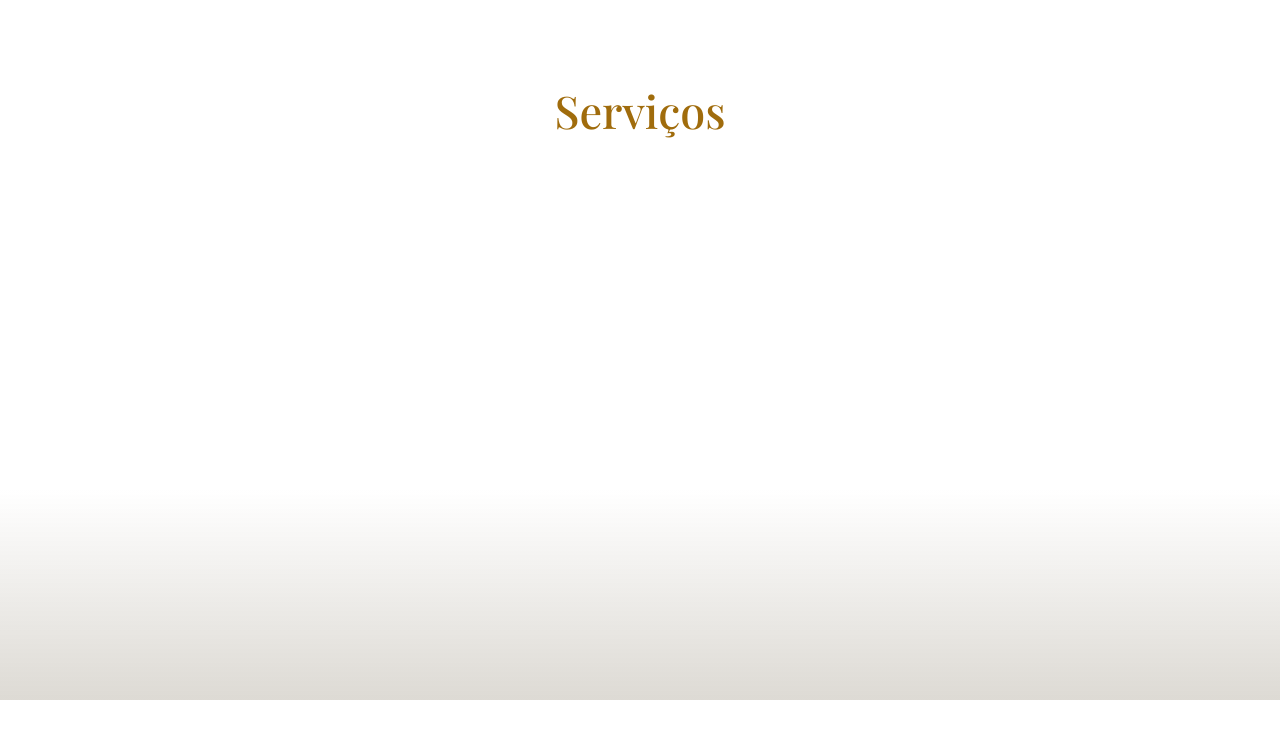
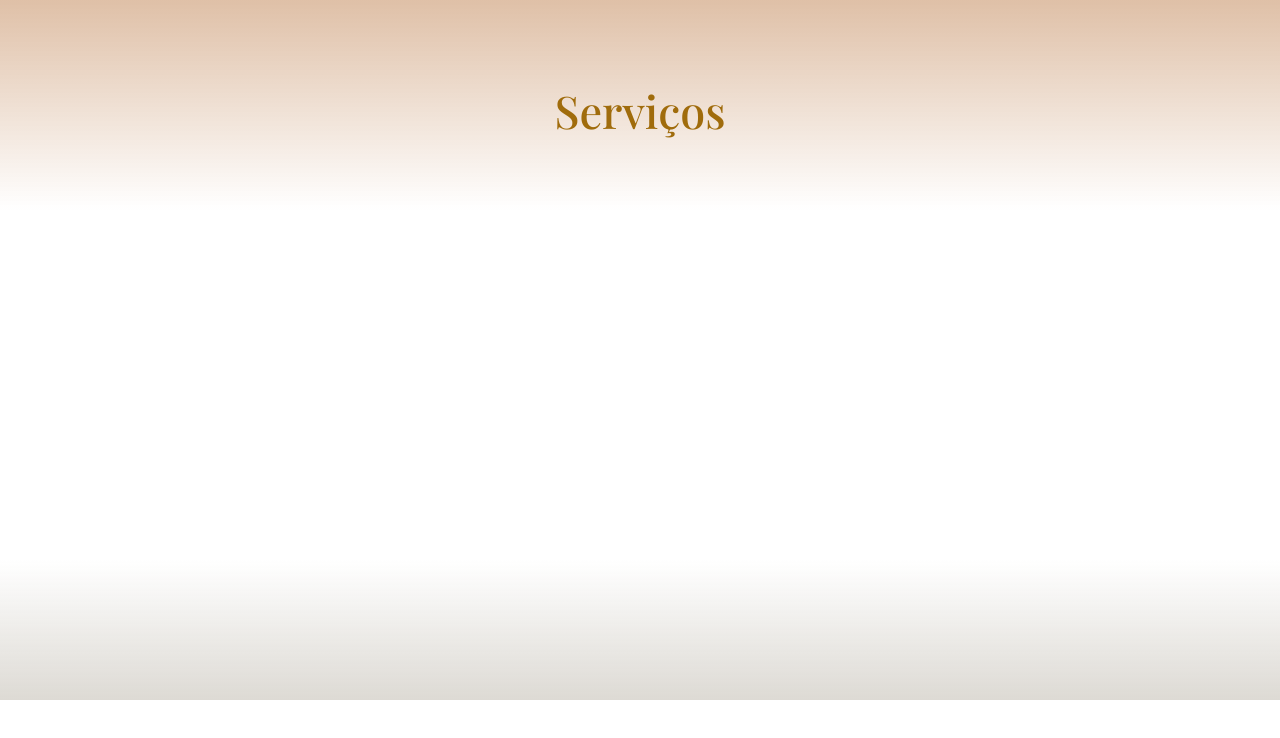
Before and after one commit to jonassouza1/vanessa-vmake, a Next.js app: page /components/section-services in a window 1280 px wide. Shown: the top 738 px of the page. Built offline with nearby package versions, Linux system fonts and the light colour scheme; a web font is replaced by a local one.

Commit message:
ajustei o style do `publicity`

```diff
--- a/pages/components/section-publicity/index.tsx
+++ b/pages/components/section-publicity/index.tsx
@@ -9,8 +9,6 @@ const SectionPublicity = () => {
         <h3 className={styles.h1}>DESIGN</h3>
         <h2>PERFEITO DAS SUAS SOBRANCELHAS.</h2>
       </div>
-
-      <div className={styles.gradient}></div>
     </section>
   );
 };
--- a/pages/components/section-services/index.tsx
+++ b/pages/components/section-services/index.tsx
@@ -45,6 +45,7 @@ const SectionServices = () => {
   }, []);
   return (
     <section id="SectionServices" className={styles.section}>
+      <div className={styles.gradient1}></div>
       <div className={styles.divTitle}>
         {" "}
         <h2>Serviços</h2>
--- a/pages/index.tsx
+++ b/pages/index.tsx
@@ -10,7 +10,7 @@ import SectionServices from "./components/section-services";
 import SectionDepoiments from "./components/section-depoiment";
 import SectionAbout from "./components/section-about";
 import Footer from "./components/footer";
-import SectionCertificate from "./components/section-certificate";
+import SectionCertificate from "./components/section-certification";
 
 const Home = () => {
   return (
--- a/styles/sections/SectionPublicity.module.css
+++ b/styles/sections/SectionPublicity.module.css
@@ -35,17 +35,7 @@
 }
 
 
-.gradient {
-    display: block;
-    background: linear-gradient(360deg, transparent, #dfc0a7);
-    bottom: -50px;
-    height: 30%;
-    left: 0;
-    position: absolute;
-    width: 100%;
-    z-index: 1;
 
-}
 
 @media (max-width:950px) {
 
@@ -105,10 +95,6 @@
 
 @media (max-width:393px) {
 
-    .gradient {
-        bottom: -160px;
-    }
-
 
     .divTitle .h1 {
         font-size: 30px;
--- a/styles/sections/SectionServices.module.css
+++ b/styles/sections/SectionServices.module.css
@@ -47,6 +47,17 @@
     display: block;
     background: linear-gradient(180deg, transparent, #dddad4);
     bottom: 0;
+    height: 20%;
+    left: 0;
+    position: absolute;
+    width: 100%;
+    z-index: 3;
+}
+
+.gradient1 {
+    display: block;
+    background: linear-gradient(360deg, transparent, #dfc0a7);
+    top: 0;
     height: 30%;
     left: 0;
     position: absolute;
```
Also changed, not shown: pages/components/section-certification/index.tsx (renamed from pages/components/section-certificate/index.tsx).
